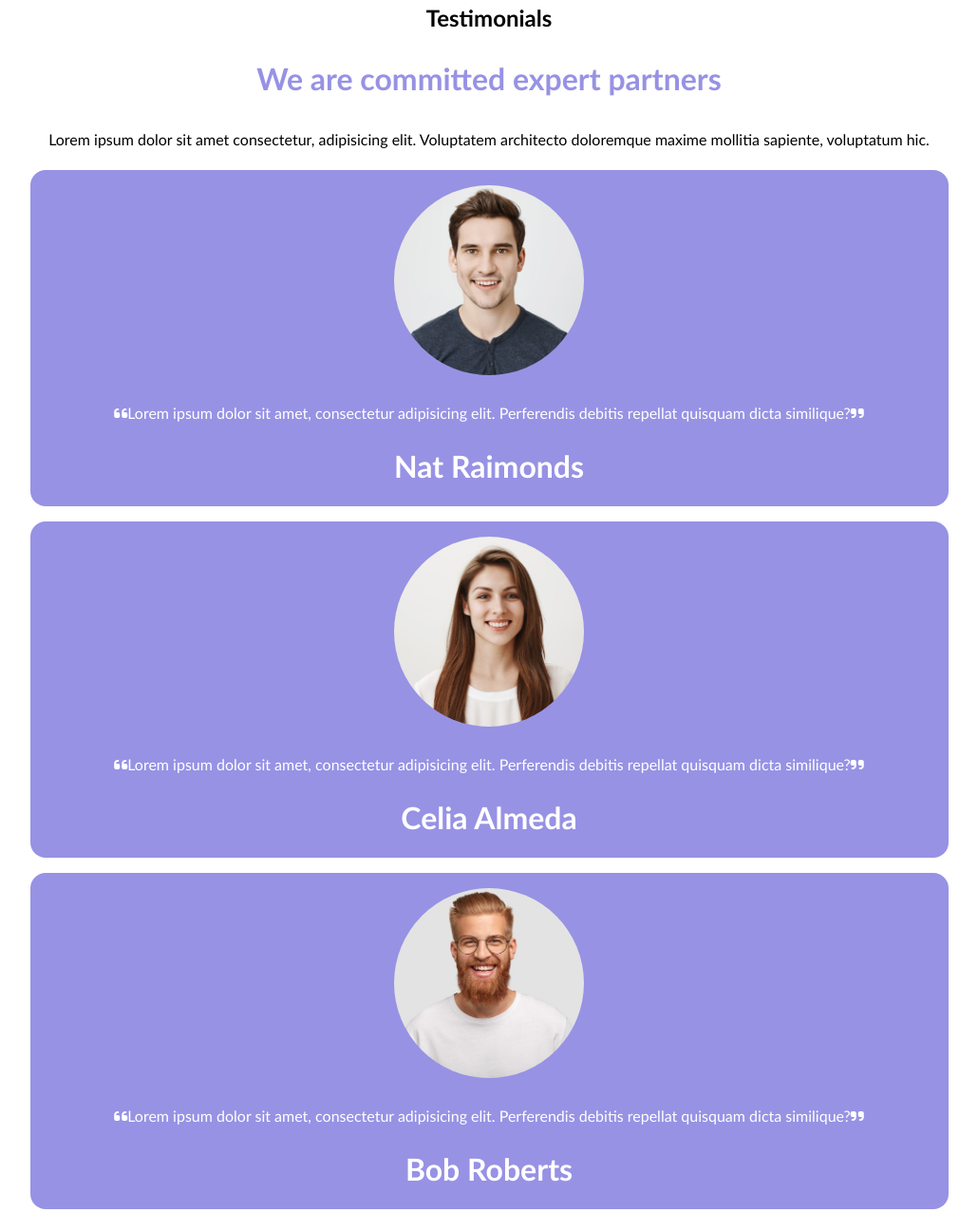
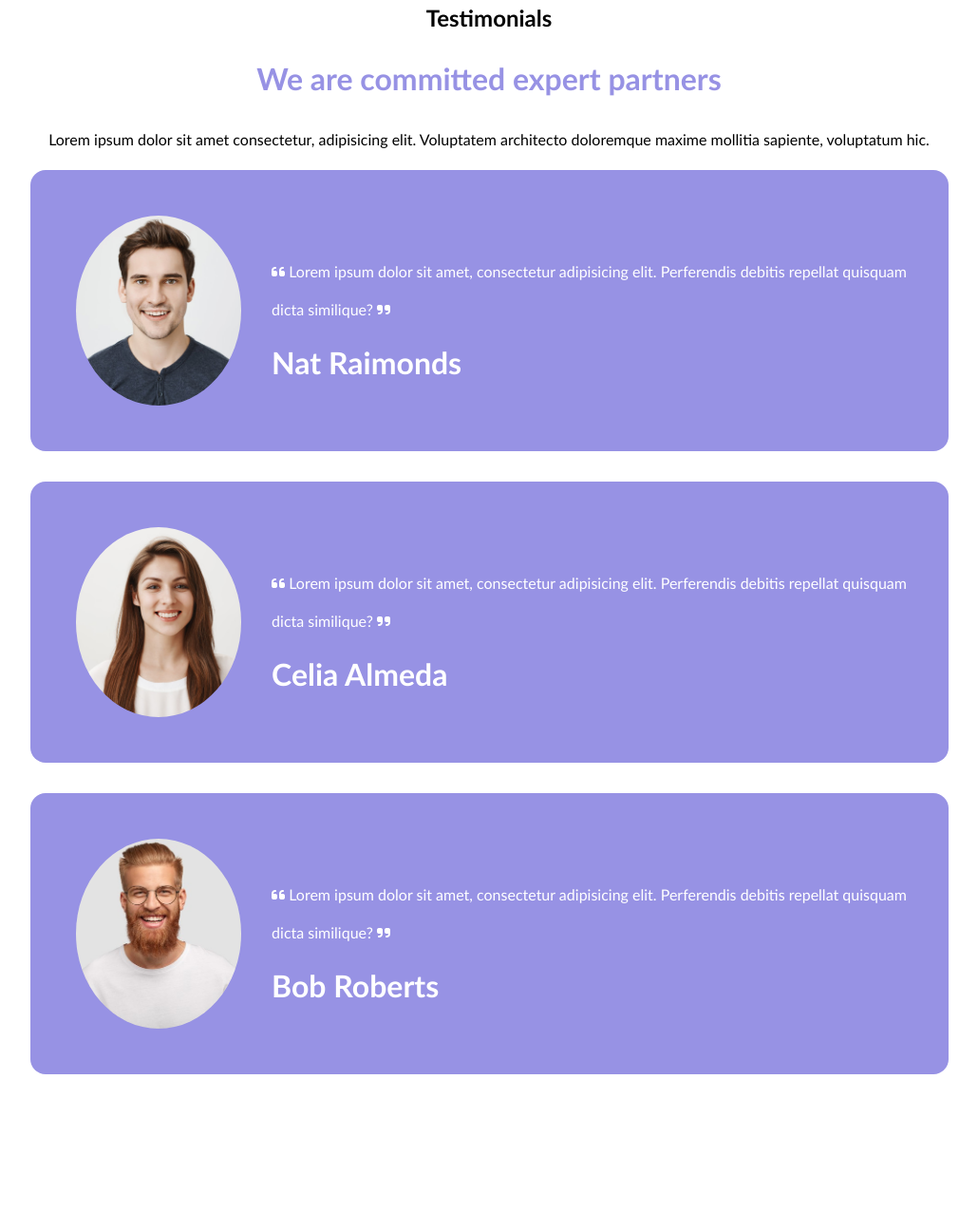
Before and after one commit to Marcomagnano93/htmlcss-responsive-layout, a plain HTML site: page index.html in a window 1280 px wide. Shown: the part 1799-3075 px from the top of the page at 95% size, without its empty margins (125-1155 px from the left). After the commit the page ends 2996 px from the top, so only its background shows below. Drawn offline with Linux system fonts and the light colour scheme.

Commit message:
ADD: section testimonials: desktop & tablet responsive

```diff
--- a/css/app.css
+++ b/css/app.css
@@ -347,7 +347,27 @@ header i {
         margin: 0;
     }
 
+    .testimonial__page {
+    justify-content: center;
+    flex-direction: row;
+    align-items: center;
+    padding: 16px;
+    border-radius: 16px;
+    margin: 16px 0;
+    }
 
+    .profile__cit {
+        margin-top: 20px;
+        display: flex;
+        flex-direction: column;
+        text-align: left;
+        line-height: 40px;
+        gap: 16px;
+    }
+
+    .profile {
+        margin: 0;
+    }
 }
 
 /* DESKTOP > 992PX */
@@ -387,4 +407,13 @@ header i {
     .plan-card {
         margin-top: 200px;
     }
+
+    .testimonial-img {
+        flex-grow: 1;
+        padding: 32px;
+    }
+
+    .profile__cit {
+        flex-grow: 2;
+    }
 }
--- a/index.html
+++ b/index.html
@@ -123,13 +123,13 @@
 
             <div class="container">
 
-                <div class="row testimonial__page">
-                    <div class="col-12">
-                        <div>
+                <div class="row">
+                    <div class="col-12 testimonial__page">
+                        <div class="testimonial-img">
                             <img class="profile" src="./img/testimonial1.jpg" alt="">
                         </div>
                         <div class="profile__cit">
-                            <p><span><i class="fa-solid fa-quote-left"></i></span>Lorem ipsum dolor sit amet, consectetur adipisicing elit. Perferendis debitis repellat quisquam dicta similique?<i class="fa-solid fa-quote-right"></i></p>
+                            <p><span><i class="fa-solid fa-quote-left"></i></span> Lorem ipsum dolor sit amet, consectetur adipisicing elit. Perferendis debitis repellat quisquam dicta similique? <i class="fa-solid fa-quote-right"></i></p>
 
                             <div>
                                 <strong class="testimonial__name">Nat Raimonds</strong>
@@ -138,13 +138,13 @@
                     </div>
                 </div>
 
-                <div class="row testimonial__page">
-                    <div class="col-12">
-                        <div>
+                <div class="row">
+                    <div class="col-12  testimonial__page">
+                        <div class="testimonial-img">
                             <img class="profile" src="./img/testimonial2.jpg" alt="">
                         </div>
                         <div class="profile__cit">
-                            <p><span><i class="fa-solid fa-quote-left"></i></span>Lorem ipsum dolor sit amet, consectetur adipisicing elit. Perferendis debitis repellat quisquam dicta similique?<i class="fa-solid fa-quote-right"></i></p>
+                            <p><span><i class="fa-solid fa-quote-left"></i></span> Lorem ipsum dolor sit amet, consectetur adipisicing elit. Perferendis debitis repellat quisquam dicta similique? <i class="fa-solid fa-quote-right"></i></p>
 
                             <div>
                                 <strong class="testimonial__name">Celia Almeda</strong>
@@ -153,13 +153,13 @@
                     </div>
                 </div>
 
-                <div class="row testimonial__page">
-                    <div class="col-12">
-                        <div>
+                <div class="row">
+                    <div class="col-12 testimonial__page">
+                        <div class="testimonial-img">
                             <img class="profile" src="./img/testimonial3.jpg" alt="">
                         </div>
                         <div class="profile__cit">
-                            <p><span><i class="fa-solid fa-quote-left"></i></span>Lorem ipsum dolor sit amet, consectetur adipisicing elit. Perferendis debitis repellat quisquam dicta similique?<i class="fa-solid fa-quote-right"></i></p>
+                            <p><span><i class="fa-solid fa-quote-left"></i></span> Lorem ipsum dolor sit amet, consectetur adipisicing elit. Perferendis debitis repellat quisquam dicta similique? <i class="fa-solid fa-quote-right"></i></p>
 
                             <div>
                                 <strong class="testimonial__name">Bob Roberts</strong>
```
